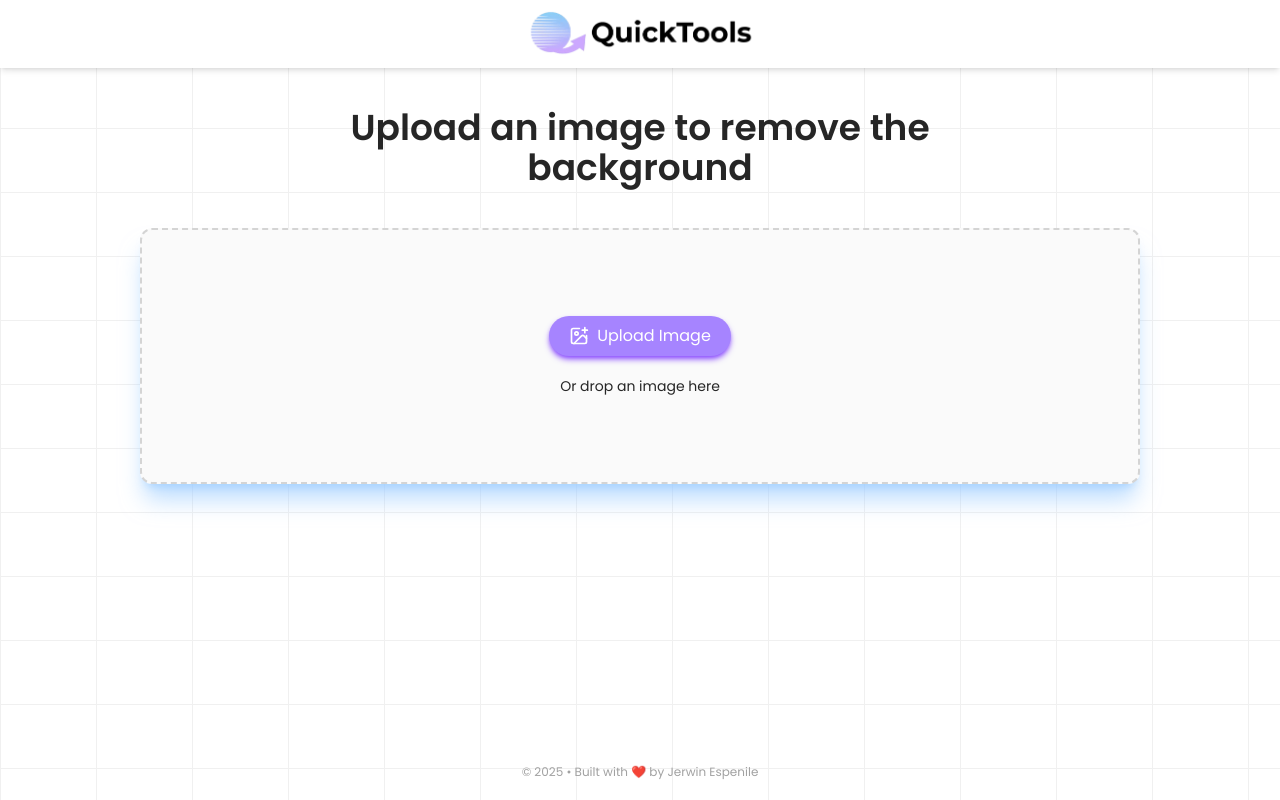
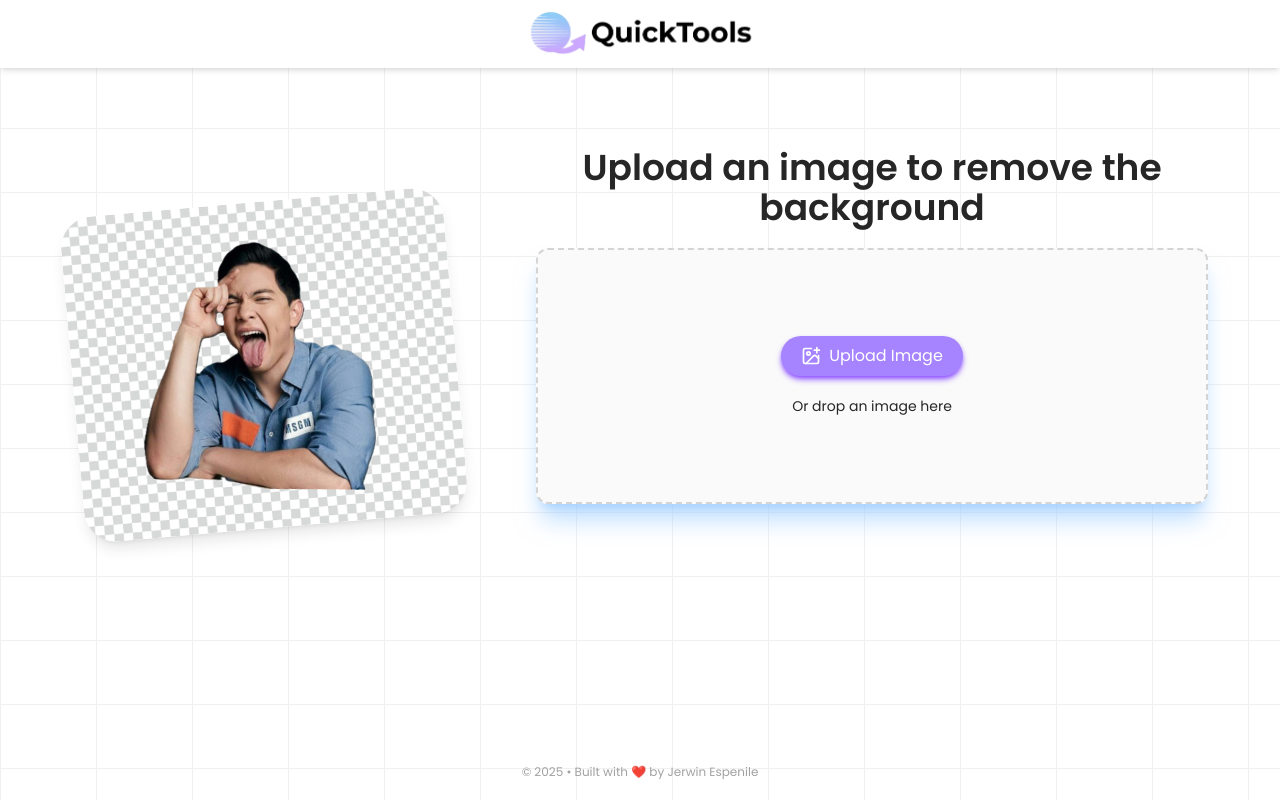
Before and after one commit to jrjrspnl/QuickTools, a React (Vite) app: page /bg-remover in a window 1280 px wide. Built offline with nearby package versions, Linux system fonts and the light colour scheme.

Commit message:
Update the design of the page

```diff
--- a/src/pages/BgRemover.jsx
+++ b/src/pages/BgRemover.jsx
@@ -1,13 +1,20 @@
 import React from "react";
 import { LuImagePlus } from "react-icons/lu";
+import alden from "../assets/bg-remove-alden.png";
 const BgRemover = () => {
   return (
-    <div className="flex flex-col justify-center mt-10 items-center gap-10 px-5 text-neutral-800">
-      <h1 className="text-3xl md:text-4xl max-w-2xl font-semibold text-center ">
+    <div>
+      <div className="flex justify-center lg:justify-around mt-10 lg:my-20 gap-10 px-5 text-neutral-800 items-center ">
+        <img
+          src={alden}
+          className="w-96 rounded-4xl -rotate-5 translate-y-10 hidden lg:flex shadow-lg"
+          alt=""
+        />
+        <div className="flex flex-col gap-5">
+          <h1 className="text-3xl md:text-4xl max-w-2xl font-semibold text-center">
             Upload an image to remove the background
           </h1>
-
-      <div className="h-64 w-full lg:w-250 bg-neutral-50 rounded-xl shadow-xl shadow-blue-300/60 border-2 border-neutral-300 border-dashed">
+          <div className="h-64 w-full  bg-neutral-50 rounded-xl shadow-xl shadow-blue-300/60 border-2 border-neutral-300 border-dashed">
             <div className="flex flex-col items-center text-center justify-center h-full gap-5">
               <button className="text-white cursor-pointer bg-violet-400 font-base py-2 px-5 flex items-center gap-2 rounded-full shadow-md shadow-violet-500 hover:bg-violet-500 transition-colors duration-300">
                 <LuImagePlus size={20} />
@@ -17,6 +24,8 @@ const BgRemover = () => {
             </div>
           </div>
         </div>
+      </div>
+    </div>
   );
 };
 
```
Lines whose indentation alone changed are shown as unchanged.
